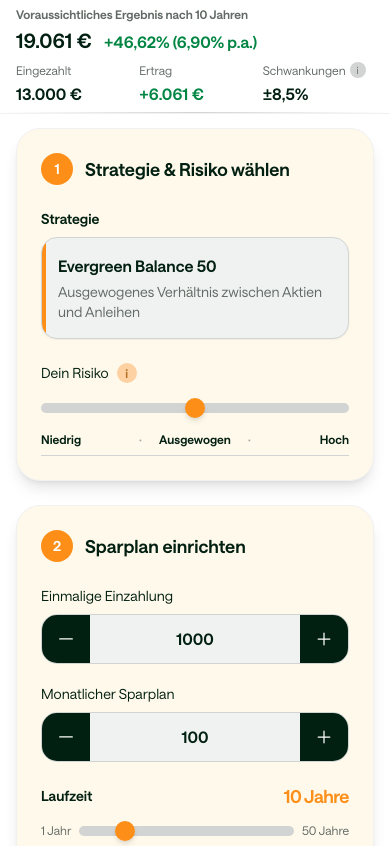
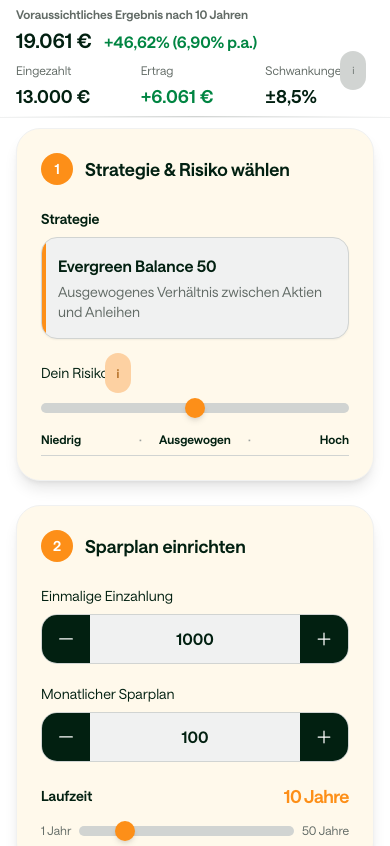
Before and after one commit to ivenkurz/kindersparplan, a Next.js app: page /SparplanRechner in a window 390 px wide. Shown: the top 846 px of the page. Built offline with nearby package versions, Linux system fonts and the light colour scheme.

Commit message:
UX: Info-Icons Touch-Ziele + Tooltip-Text + Grid-Luft

```diff
--- a/app/SparplanRechner/page.tsx
+++ b/app/SparplanRechner/page.tsx
@@ -163,7 +163,7 @@
                     <h3 className="text-sm font-medium text-ds-neutral-100">Dein Risiko</h3>
                     <span
                       data-tooltip-id="risiko-tooltip"
-                      className="inline-flex items-center justify-center w-5 h-5 rounded-full bg-ds-orange-30 text-ds-orange-80 text-xs font-semibold shrink-0 cursor-help hover:bg-ds-orange-60 hover:text-white transition-colors"
+                      className="inline-flex items-center justify-center p-3 -m-3 rounded-full bg-ds-orange-30 text-ds-orange-80 text-xs font-semibold shrink-0 cursor-help hover:bg-ds-orange-60 hover:text-white transition-colors"
                     >
                       i
                     </span>
@@ -184,15 +184,24 @@
                   {/* Slider-Legende: Markierungen bei 0, 5, 10 mit Tooltips */}
                   <div className="mt-3 text-xs">
                     <div className="grid grid-cols-[1fr_auto_1fr_auto_1fr] items-center text-ds-neutral-100 font-semibold">
-                      <span data-tooltip-id="legend-0" className="cursor-help justify-self-start">
+                      <span
+                        data-tooltip-id="legend-0"
+                        className="relative cursor-help justify-self-start after:content-[''] after:absolute after:-inset-3"
+                      >
                         Niedrig
                       </span>
                       <span className="text-ds-neutral-40 px-2">·</span>
-                      <span data-tooltip-id="legend-5" className="cursor-help justify-self-center">
+                      <span
+                        data-tooltip-id="legend-5"
+                        className="relative cursor-help justify-self-center after:content-[''] after:absolute after:-inset-3"
+                      >
                         Ausgewogen
                       </span>
                       <span className="text-ds-neutral-40 px-2">·</span>
-                      <span data-tooltip-id="legend-10" className="cursor-help justify-self-end">
+                      <span
+                        data-tooltip-id="legend-10"
+                        className="relative cursor-help justify-self-end after:content-[''] after:absolute after:-inset-3"
+                      >
                         Hoch
                       </span>
                     </div>
--- a/components/ResultCards.tsx
+++ b/components/ResultCards.tsx
@@ -80,16 +80,16 @@
         </div>
       </div>
 
-      <div className="grid grid-cols-3 gap-3 md:gap-4">
+      <div className="grid grid-cols-3 gap-4 sm:gap-5 md:gap-4">
         <div>
           <p className="text-xs text-ds-neutral-70 font-medium mb-1">Eingezahlt</p>
-          <p className="text-base md:text-lg font-semibold text-ds-neutral-100">
+          <p className="text-lg md:text-lg font-semibold text-ds-neutral-100">
             {formatCurrency(gesamtEinzahlungen)}
           </p>
         </div>
         <div>
           <p className="text-xs text-ds-neutral-70 font-medium mb-1">Ertrag</p>
-          <p className={`text-base md:text-lg font-semibold ${ertragColor}`}>
+          <p className={`text-lg md:text-lg font-semibold ${ertragColor}`}>
             {ertrag >= 0 ? "+" : ""}
             {formatCurrency(ertrag)}
           </p>
@@ -99,16 +99,16 @@
             <p className="text-xs text-ds-neutral-70 font-medium">Schwankungen</p>
             <span
               data-tooltip-id="vola-tooltip"
-              className="inline-flex items-center justify-center w-4 h-4 rounded-full bg-ds-neutral-20 text-ds-neutral-70 text-[10px] font-medium cursor-help"
+              className="inline-flex items-center justify-center p-3 -m-3 rounded-full bg-ds-neutral-20 text-ds-neutral-70 text-[10px] font-medium cursor-help"
             >
               i
             </span>
             <Tooltip
               id="vola-tooltip"
-              content="Volatilität (Schwankungen): So stark kann der Wert typischerweise in einem Jahr hoch und runter gehen. Mehr Risiko = meist mehr Schwankung."
+              content="Schwankungen: So stark kann der Wert typischerweise in einem Jahr hoch und runter gehen. Mehr Risiko = meist mehr Schwankung."
             />
           </div>
-          <p className="text-base md:text-lg font-semibold text-ds-neutral-100">
+          <p className="text-lg md:text-lg font-semibold text-ds-neutral-100">
             ±{schwankungenFormatted}%
           </p>
         </div>
```
